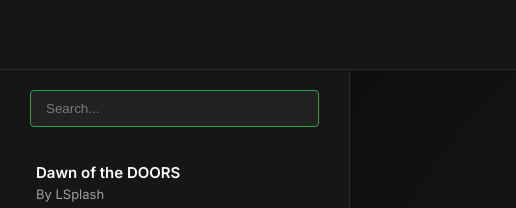
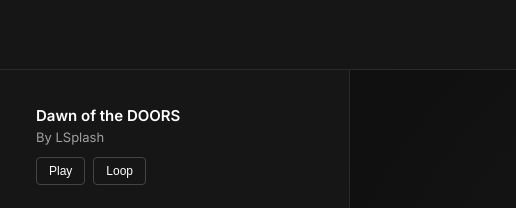
Before and after one commit to pypppe/musicrune, a plain HTML site: page index.html in a window 1280 px wide. Shown: the top 208 px of the page, 0-516 px from the left. Drawn offline with Linux system fonts and the light colour scheme.

Commit message:
Update index.html

```diff
--- a/index.html
+++ b/index.html
@@ -17,10 +17,6 @@
     <div class="container">
         <aside class="sidebar">
             <h1> </h1>
-
-<div class="search-container">
-    <input type="text" id="song-search" placeholder="Search...">
-</div>
 
             <div class="song" data-src="music/dawn.mp3">
                 <p class="song-title">Dawn of the DOORS</p>
```
